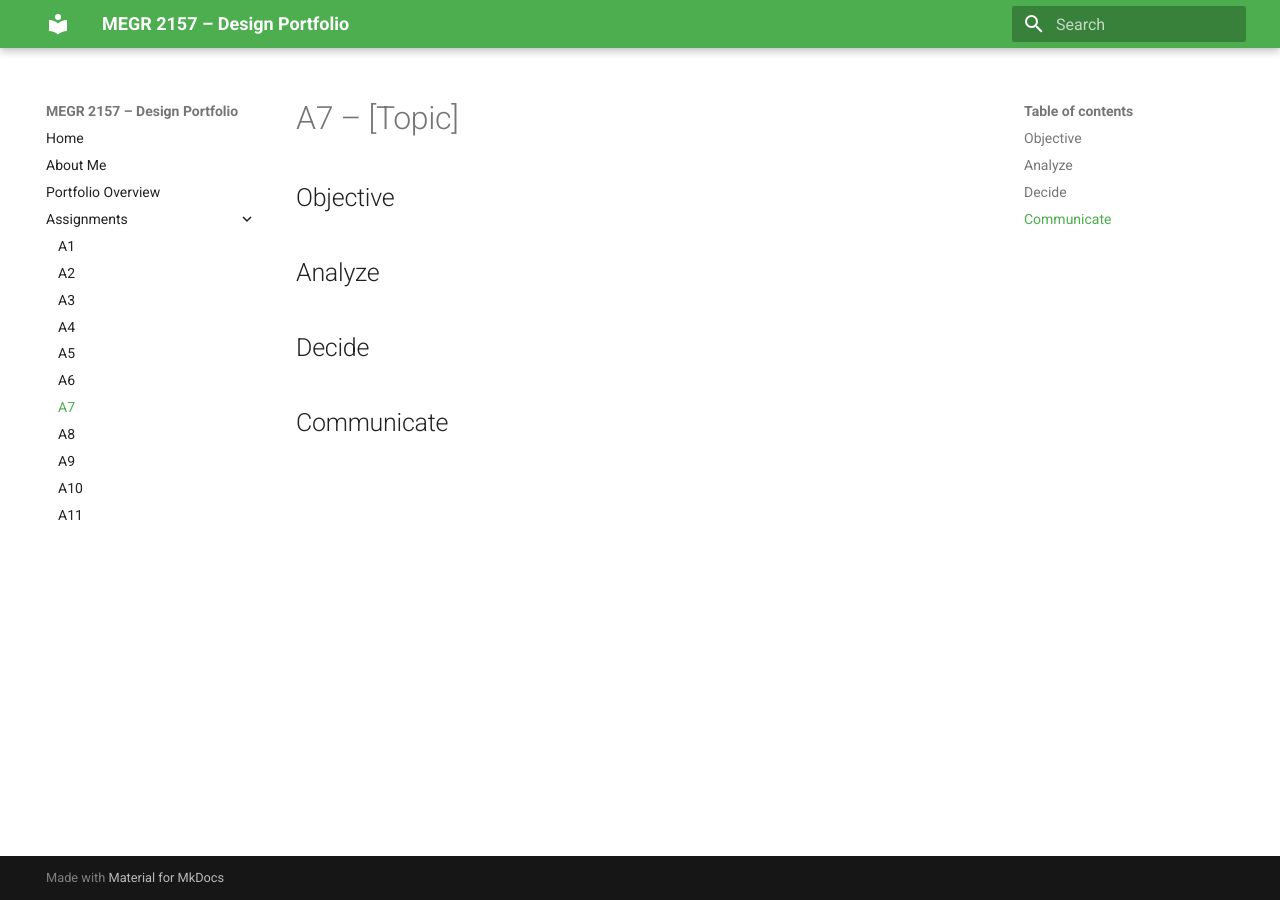
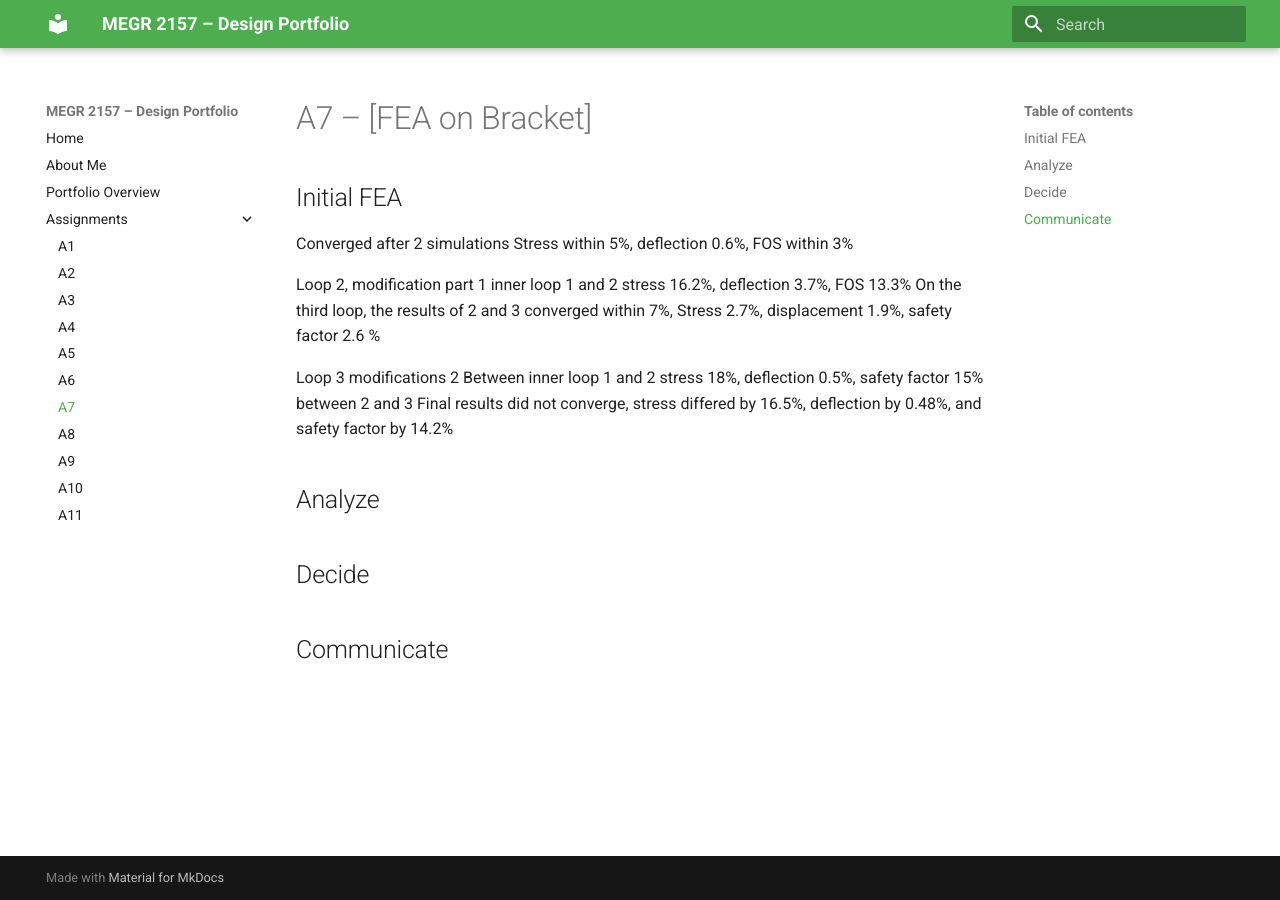
Before and after one commit to CadlesCelica/megr2157-portfolio, an MkDocs documentation site: the page built from docs/assignments/A07/index.md, in a window 1280 px wide. Built offline with MkDocs 1.6.1 and Material for MkDocs 9.7.7, drawn with Linux system fonts in a browser that asks for light colours.

Commit message:
skeleton

```diff
--- a/docs/assignments/A07/index.md
+++ b/docs/assignments/A07/index.md
@@ -1,6 +1,21 @@
-# A7 – [Topic]
+# A7 – [FEA on Bracket]
 
-## Objective
+## Initial FEA
+Converged after 2 simulations
+Stress within 5%, deflection 0.6%, FOS within 3%
+
+
+Loop 2, modification part 1
+inner loop 1 and 2
+stress 16.2%, deflection 3.7%, FOS 13.3%
+On the third loop, the results of 2 and 3 converged within 7%,
+Stress 2.7%, displacement 1.9%, safety factor 2.6 %
+
+Loop 3 modifications 2
+Between inner loop 1 and 2
+stress 18%, deflection 0.5%, safety factor 15%
+between 2 and 3
+Final results did not converge, stress differed by 16.5%, deflection by 0.48%, and safety factor by 14.2%
 
 
 ## Analyze
```
